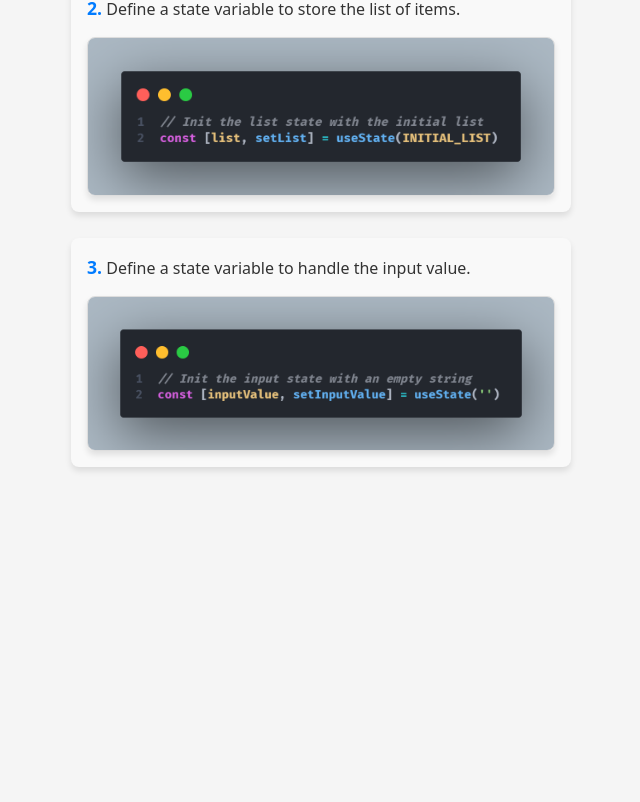
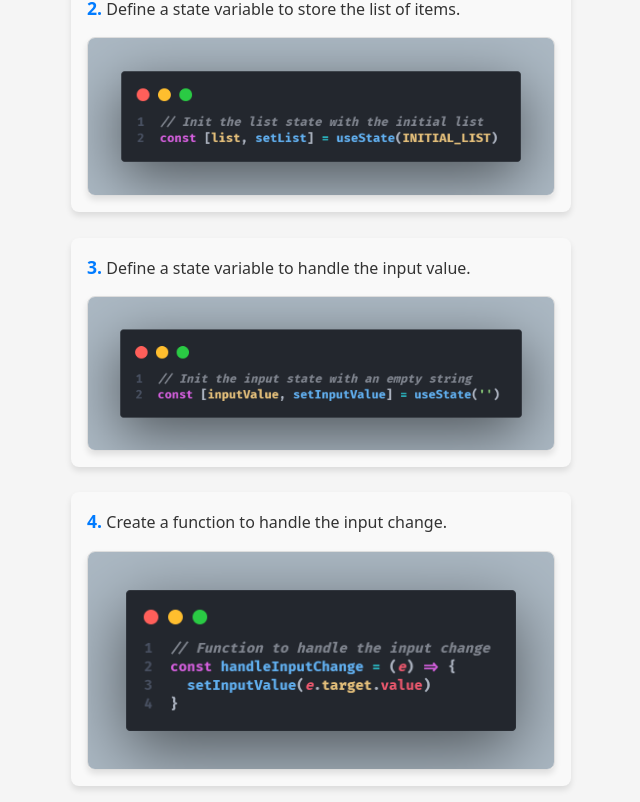
Before and after one commit to Espadv69/useState-Basics, a React (Vite) app in the folder DynamicList/: page / in a window 1280 px wide. Shown: the part 907-1709 px from the top of the page, without its empty margins (319-959 px from the left). Before the commit the page ends 1390 px from the top, so only its background shows below. Built offline with nearby package versions, Linux system fonts and the light colour scheme; the HTML template or start-up script is replaced by a standard one.

Commit message:
Add fourth step explanation for handling input change in Explanation component

```diff
--- a/DynamicList/src/components/Explanation/Explanation.jsx
+++ b/DynamicList/src/components/Explanation/Explanation.jsx
@@ -25,6 +25,13 @@ const Explanation = () => {
           imgUrl="/images/initInputHook.png"
           imgAlt="code snippet of a state variable for input value"
         />
+
+        <LiExplanation
+          stepNumber={4}
+          description="Create a function to handle the input change."
+          imgUrl="/images/handleInputValue.png"
+          imgAlt="code snippet of a function to handle input change"
+        />
       </ol>
     </section>
   )
```
